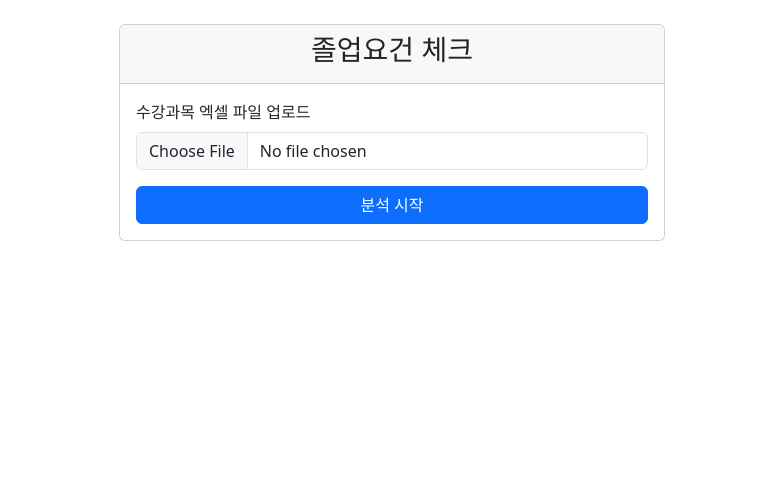
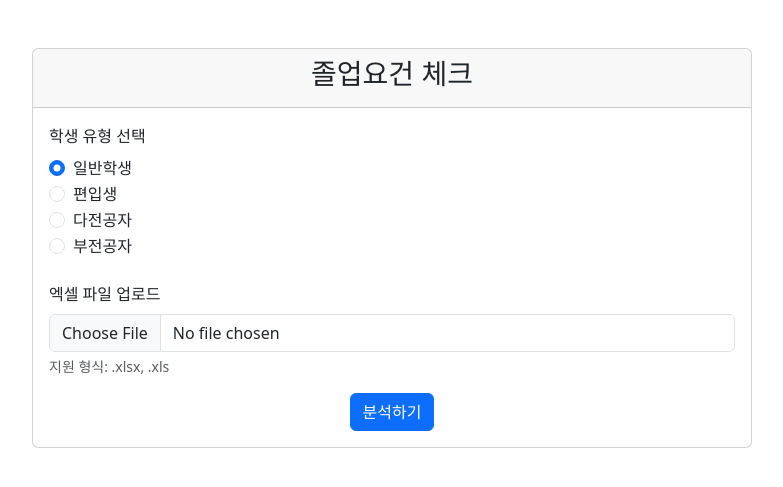
Before and after one commit to crescentfull/kuphilGraduate, a Django app: page / in a window 1280 px wide. Shown: the part 56-543 px from the top of the page, without its empty margins (248-1031 px from the left). Run offline with Django 5.2, Linux system fonts and the light colour scheme.

Commit message:
fix: 졸업요건 분석 기능 개선 및 버그 수정

```diff
--- a/graduateCheck/graduateCheck/urls.py
+++ b/graduateCheck/graduateCheck/urls.py
@@ -19,10 +19,12 @@ from django.contrib import admin
 from django.urls import path
 from django.conf import settings
 from django.conf.urls.static import static
-from myapp.views import upload_file, cleanup_files
+from myapp.views import upload_file, cleanup_files, analyze
 
 urlpatterns = [
     path('admin/', admin.site.urls),
-    path('', upload_file, name='upload_file'),
-    path('cleanup/', cleanup_files, name='cleanup_files'),
+    path('', upload_file, name='index'),
+    path('upload/', upload_file, name='upload'),
+    path('analyze/', analyze, name='analyze'),
+    path('cleanup/', cleanup_files, name='cleanup'),
 ] + static(settings.MEDIA_URL, document_root=settings.MEDIA_ROOT)
--- a/graduateCheck/myapp/templates/upload.html
+++ b/graduateCheck/myapp/templates/upload.html
@@ -1,8 +1,9 @@
 {% extends 'base.html' %}
 
 {% block content %}
+<div class="container mt-5">
     <div class="row justify-content-center">
-    <div class="col-md-6">
+        <div class="col-md-8">
             <div class="card">
                 <div class="card-header">
                     <h3 class="text-center">졸업요건 체크</h3>
@@ -16,16 +17,47 @@
 
                     <form method="post" enctype="multipart/form-data">
                         {% csrf_token %}
+
+                        <div class="mb-4">
+                            <label class="form-label">학생 유형 선택</label>
+                            <div class="form-check">
+                                <input class="form-check-input" type="radio" name="student_type" id="type_normal" value="normal" checked>
+                                <label class="form-check-label" for="type_normal">
+                                    일반학생
+                                </label>
+                            </div>
+                            <div class="form-check">
+                                <input class="form-check-input" type="radio" name="student_type" id="type_transfer" value="transfer">
+                                <label class="form-check-label" for="type_transfer">
+                                    편입생
+                                </label>
+                            </div>
+                            <div class="form-check">
+                                <input class="form-check-input" type="radio" name="student_type" id="type_double" value="double">
+                                <label class="form-check-label" for="type_double">
+                                    다전공자
+                                </label>
+                            </div>
+                            <div class="form-check">
+                                <input class="form-check-input" type="radio" name="student_type" id="type_minor" value="minor">
+                                <label class="form-check-label" for="type_minor">
+                                    부전공자
+                                </label>
+                            </div>
+                        </div>
+
                         <div class="mb-3">
-                        <label for="excel_file" class="form-label">수강과목 엑셀 파일 업로드</label>
+                            <label for="excel_file" class="form-label">엑셀 파일 업로드</label>
                             <input type="file" class="form-control" id="excel_file" name="excel_file" accept=".xlsx,.xls" required>
+                            <div class="form-text">지원 형식: .xlsx, .xls</div>
                         </div>
-                    <div class="d-grid">
-                        <button type="submit" class="btn btn-primary">분석 시작</button>
+                        <div class="text-center">
+                            <button type="submit" class="btn btn-primary">분석하기</button>
                         </div>
                     </form>
                 </div>
             </div>
         </div>
     </div>
+</div>
 {% endblock %}
--- a/graduateCheck/myapp/views.py
+++ b/graduateCheck/myapp/views.py
@@ -1,5 +1,5 @@
 from django.shortcuts import render
-from django.http import HttpResponse
+from django.http import HttpResponse, JsonResponse
 import pandas as pd
 import os
 from django.conf import settings
@@ -7,6 +7,8 @@ from django.views.decorators.http import require_http_methods
 import uuid
 import warnings
 import numpy as np
+from django.views.decorators.csrf import csrf_exempt
+import json
 
 # openpyxl 경고 메시지 숨기기
 warnings.filterwarnings('ignore', category=UserWarning, module='openpyxl')
@@ -41,62 +43,54 @@ def parse_grade_table(df):
     return data
 
 def clean_dataframe(df):
-    """엑셀 데이터 정제 함수"""
-    # 1. 헤더 탐색
-    headers = explore_headers(df)
+    """데이터프레임 정제"""
+    try:
+        # 1. 컬럼명 정규화
+        df.columns = [str(col).strip().lower() for col in df.columns]
 
-    # 2. 컬럼명 정제
-    df.columns = df.columns.str.strip().str.lower()
+        # 2. 필수 컬럼 확인 및 생성
+        required_columns = ['과목명', '이수구분', '학점']
+        for col in required_columns:
+            if col not in df.columns:
+                if col == '과목명':
+                    df.loc[:, '과목명'] = df['교과목명']
+                elif col == '이수구분':
+                    df.loc[:, '이수구분'] = df['과목구분']
+                elif col == '학점':
+                    df.loc[:, '학점'] = df['학점수']
 
-    # 3. 빈 컬럼 제거
-    df = df.dropna(axis=1, how='all')
+        # 3. 데이터 정제
+        df = df.dropna(subset=['과목명', '이수구분', '학점']).copy()
 
-    # 4. 모든 행이 NaN인 행 제거
-    df = df.dropna(how='all')
+        # 문자열 데이터만 strip() 적용
+        if df['과목명'].dtype == 'object':
+            df.loc[:, '과목명'] = df['과목명'].str.strip()
+        if df['이수구분'].dtype == 'object':
+            df.loc[:, '이수구분'] = df['이수구분'].str.strip()
 
-    # 5. 컬럼명 매핑
-    column_mapping = {
-        # 학점 관련 컬럼
-        '학점': 'credits',
-        '이수학점': 'credits',
-        '학점수': 'credits',
-        'credits': 'credits',
-        'credit': 'credits',
-        # 과목명 관련 컬럼
-        '과목명': 'course_name',
-        '과목': 'course_name',
-        '교과목명': 'course_name',
-        'course': 'course_name',
-        'course name': 'course_name',
-        # 과목유형 관련 컬럼
-        '과목유형': 'course_type',
-        '유형': 'course_type',
-        'type': 'course_type',
-        'course type': 'course_type',
-        # 이수구분 관련 컬럼
-        '이수구분': 'course_type',
-        '구분': 'course_type',
-        'classification': 'course_type'
-    }
+        # 학점은 숫자로 변환
+        df.loc[:, '학점'] = pd.to_numeric(df['학점'], errors='coerce')
 
-    # 6. 컬럼명 변경
-    df = df.rename(columns=column_mapping)
+        # 4. 과목명에서 띄어쓰기 제거 (문자열 데이터만)
+        if df['과목명'].dtype == 'object':
+            df.loc[:, '과목명'] = df['과목명'].str.replace(' ', '')
 
-    # 7. 필요한 컬럼이 있는지 확인
-    required_columns = ['credits', 'course_name']
-    missing_columns = [col for col in required_columns if col not in df.columns]
+        # 5. '취득학점포기' 데이터 처리
+        if '삭제구분' in df.columns:
+            # '취득학점포기'가 아닌 데이터만 선택
+            df = df[df['삭제구분'] != '취득학점포기'].copy()
 
-    if missing_columns:
-        raise ValueError(f"필수 컬럼이 없습니다: {', '.join(missing_columns)}")
+        # 6. 컬럼명 영문으로 변경
+        df = df.rename(columns={
+            '과목명': 'course_name',
+            '이수구분': 'course_type',
+            '학점': 'credits'
+        })
 
-    # 8. 데이터 타입 변환
-    df['credits'] = pd.to_numeric(df['credits'], errors='coerce')
-
-    # 9. NaN 값 처리
-    df = df.dropna(subset=['credits', 'course_name'])
-
-    print("정제 후 컬럼:", df.columns.tolist())
-    return df
+        return df
+    except Exception as e:
+        print(f"데이터 정제 중 오류 발생: {str(e)}")
+        raise
 
 def filter_keyword_rows(df, keyword_column, keywords):
     """특정 키워드가 포함된 행 필터링"""
@@ -111,6 +105,7 @@ def filter_keyword_rows(df, keyword_column, keywords):
 def upload_file(request):
     if request.method == 'POST' and request.FILES['excel_file']:
         excel_file = request.FILES['excel_file']
+        student_type = request.POST.get('student_type', 'normal')  # 기본값은 'normal'
 
         # 고유한 파일명 생성
         unique_filename = f"{uuid.uuid4()}_{excel_file.name}"
@@ -153,7 +148,7 @@ def upload_file(request):
                 print(f"키워드 필터링 중 오류 발생: {str(e)}")
                 # 필터링 실패해도 계속 진행
 
-            result = analyze_graduation_requirements(df)
+            result = analyze_graduation_requirements(df, student_type)
             return render(request, 'result.html', {'result': result})
         except Exception as e:
             # 에러 발생 시 파일 삭제
@@ -171,49 +166,326 @@ def cleanup_files(request):
         os.remove(file_path)
     return HttpResponse(status=200)
 
-def analyze_graduation_requirements(df):
-    # 필수 과목 목록 (실제 이수구분에 맞게 수정)
-    required_courses = {
-        '전선': ['인식론', '자료구조', '알고리즘', '운영체제', '데이터베이스'],
-        '지교': ['대학영어', '대학수학', '글쓰기'],
-        '핵교': ['철학의 이해', '윤리학', '논리학']
+def get_graduation_requirements(student_type):
+    requirements = {
+        'normal': {
+            'common_required': {
+                '심교': ['철학산책', '철학의이해'],
+                '지교': 5  # 문과대학 지정교양 과목 5개
+            },
+            '전선': [
+                '철학의문제들',
+                '동양사상과현실문제',
+                '논리학',
+                '서양철학고전읽기',
+                '동양철학고전읽기',
+                '서양고중세철학',
+                '학술답사Ⅰ',
+                '학술답사Ⅱ',
+                '학술답사Ⅲ',
+                '중국철학의이해',
+                '윤리학',
+                '서양근세철학',
+                '인식론',
+                '형이상학',
+                '한국철학의이해',
+                '서양현대철학'
+            ],
+            '전선_min': 4,  # 전공선택 과목 중 4개 이상
+            'internship_required': True
+        },
+        'transfer': {
+            '전선': [
+                '서양고중세철학',
+                '학술답사Ⅰ',
+                '학술답사Ⅱ',
+                '학술답사Ⅲ',
+                '중국철학의이해',
+                '윤리학',
+                '서양근세철학',
+                '인식론',
+                '형이상학',
+                '한국철학의이해',
+                '중국유학'
+            ],
+            '전선_min': 3  # 5개 중 3개 이상
+        },
+        'double': {
+            'common_required': {
+                '심교': ['철학산책', '철학의이해']
+            },
+            '전선': [
+                '서양고중세철학',
+                '중국철학의이해',
+                '윤리학',
+                '인식론',
+                '서양근세철학',
+                '한국철학의이해',
+                '형이상학'
+            ],
+            '전선_min': 4  # 7개 중 4개 이상
+        },
+        'minor': {
+            '전선': [
+                '철학의문제들',
+                '논리학',
+                '중국철학의이해',
+                '윤리학',
+                '서양근세철학',
+                '인식론',
+                '형이상학',
+                '한국철학의이해',
+                '서양현대철학'
+            ],
+            '전선_min': 3  # 6개 중 3개 이상
+        }
     }
+    return requirements.get(student_type, {})
 
-    # 결과 초기화
+def analyze_graduation_requirements(df, student_type):
+    requirements = get_graduation_requirements(student_type)
     result = {
         'total_credits': 0,
-        'required_courses': [],
-        'missing_courses': [],
-        'status': '미졸업'
+        'required_courses': {},
+        'missing_courses': {},
+        'status': '미졸업',
+        'details': {}
     }
 
     try:
         # 총 이수학점 계산
         result['total_credits'] = df['credits'].sum()
 
-        # 필수과목 이수 현황 체크
-        for category, courses in required_courses.items():
-            for course in courses:
-                # 키워드가 포함된 행 탐색
-                course_data = df[df['course_name'].str.contains(course, case=False, na=False)]
+        # 공통 필수 과목 체크 (일반학생, 다전공자)
+        if 'common_required' in requirements:
+            for category, courses in requirements['common_required'].items():
+                if isinstance(courses, list):
+                    for course in courses:
+                        # 심교와 핵교를 같은 이수구분으로 처리
+                        if category == '심교':
+                            course_data = df[
+                                (df['course_name'].str.contains(course, case=False, na=False)) &
+                                ((df['course_type'] == '심교') | (df['course_type'] == '핵교'))
+                            ]
+                        else:
+                            course_data = df[
+                                (df['course_name'].str.contains(course, case=False, na=False)) &
+                                (df['course_type'] == category)
+                            ]
+
+                        if not course_data.empty:
+                            if category not in result['required_courses']:
+                                result['required_courses'][category] = []
+                            result['required_courses'][category].append({
+                                'course_name': course,
+                                'category': category,
+                                'credits': course_data['credits'].iloc[0]
+                            })
+                        else:
+                            if category not in result['missing_courses']:
+                                result['missing_courses'][category] = []
+                            result['missing_courses'][category].append({
+                                'course_name': course,
+                                'category': category,
+                                'credits': 3  # 기본 학점
+                            })
+                elif isinstance(courses, int):  # 지정교양 과목 수
+                    liberal_arts_courses = df[df['course_type'] == '지교']
+                    if len(liberal_arts_courses) >= courses:
+                        if '지교' not in result['required_courses']:
+                            result['required_courses']['지교'] = []
+                        # 실제 이수한 지정교양 과목들을 추가
+                        for _, course in liberal_arts_courses.iterrows():
+                            result['required_courses']['지교'].append({
+                                'course_name': course['course_name'],
+                                'category': '지교',
+                                'credits': course['credits']
+                            })
+                    else:
+                        if '지교' not in result['missing_courses']:
+                            result['missing_courses']['지교'] = []
+                        # 이수한 지정교양 과목들을 추가
+                        for _, course in liberal_arts_courses.iterrows():
+                            result['missing_courses']['지교'].append({
+                                'course_name': course['course_name'],
+                                'category': '지교',
+                                'credits': course['credits']
+                            })
+                        # 부족한 과목 수만큼 '미이수' 표시
+                        for _ in range(courses - len(liberal_arts_courses)):
+                            result['missing_courses']['지교'].append({
+                                'course_name': '지정교양 미이수',
+                                'category': '지교',
+                                'credits': 3
+                            })
+
+        # 전공 과목 체크 (전선으로 통합)
+        if '전선' in requirements:
+            select_count = 0
+            for course in requirements['전선']:
+                course_data = df[
+                    (df['course_name'].str.contains(course, case=False, na=False)) &
+                    (df['course_type'] == '전선')
+                ]
                 if not course_data.empty:
-                    result['required_courses'].append({
+                    select_count += 1
+                    if '전선' not in result['required_courses']:
+                        result['required_courses']['전선'] = []
+                    result['required_courses']['전선'].append({
                         'course_name': course,
-                        'category': category
+                        'category': '전선',
+                        'credits': course_data['credits'].iloc[0]
                     })
                 else:
-                    result['missing_courses'].append({
+                    if '전선' not in result['missing_courses']:
+                        result['missing_courses']['전선'] = []
+                    result['missing_courses']['전선'].append({
                         'course_name': course,
-                        'category': category
+                        'category': '전선',
+                        'credits': 3  # 기본 학점
                     })
+
+            if select_count >= requirements['전선_min']:
+                result['details']['전선'] = '충족'
+            else:
+                result['details']['전선'] = '미충족'
+
+        # 인턴십 체크 (일반학생)
+        if requirements.get('internship_required', False):
+            internship_courses = df[df['course_name'].str.contains('인턴십', case=False, na=False)]
+            if not internship_courses.empty:
+                result['details']['인턴십'] = '충족'
+            else:
+                result['details']['인턴십'] = '미충족'
 
         # 졸업 가능 여부 판단
         if (result['total_credits'] >= 130 and  # 총 이수학점 130학점 이상
-            len(result['missing_courses']) == 0):  # 모든 필수과목 이수
+            len(result['missing_courses']) == 0 and  # 모든 필수과목 이수
+            all(status == '충족' for status in result['details'].values())):  # 모든 세부요건 충족
             result['status'] = '졸업가능'
+
+        # 각 이수구분별 과목들을 가나다 순으로 정렬
+        for category in result['required_courses']:
+            result['required_courses'][category] = sorted(
+                result['required_courses'][category],
+                key=lambda x: x['course_name']
+            )
+
+        for category in result['missing_courses']:
+            result['missing_courses'][category] = sorted(
+                result['missing_courses'][category],
+                key=lambda x: x['course_name']
+            )
 
     except Exception as e:
         result['error'] = str(e)
         result['status'] = '오류'
 
     return result
+
+@csrf_exempt
+def analyze(request):
+    if request.method == 'POST':
+        try:
+            excel_file = request.FILES['excel_file']
+            student_type = request.POST.get('student_type', 'normal')
+
+            # 파일 저장
+            file_path = os.path.join(settings.MEDIA_ROOT, excel_file.name)
+            with open(file_path, 'wb+') as destination:
+                for chunk in excel_file.chunks():
+                    destination.write(chunk)
+
+            # 엑셀 파일 읽기
+            df = pd.read_excel(file_path)
+
+            # 졸업요건 분석
+            result = analyze_graduation_requirements(df, student_type)
+
+            # 파일 삭제
+            os.remove(file_path)
+
+            return render(request, 'result.html', {'result': result})
+
+        except Exception as e:
+            return JsonResponse({'error': str(e)}, status=400)
+
+    return JsonResponse({'error': '잘못된 요청입니다.'}, status=400)
+
+def analyze_completed_courses(df):
+    """이수한 과목 분석"""
+    completed_courses = {}
+
+    for _, row in df.iterrows():
+        course_name = row['course_name']
+        if course_name not in completed_courses:
+            completed_courses[course_name] = {
+                'course_name': course_name,
+                'category': row['course_type'],
+                'credits': row['credits']
+            }
+
+    return completed_courses
+
+def process_excel(df, major, student_id):
+    """엑셀 데이터 처리 및 졸업 요건 검사"""
+    try:
+        # 1. 데이터 정제
+        df = clean_dataframe(df)
+
+        # 2. 전공별 졸업 요건 가져오기
+        requirements = get_graduation_requirements(major)
+
+        # 3. 이수 과목 분석
+        completed_courses = analyze_completed_courses(df)
+
+        # 4. 필수 과목 검사
+        required_courses = []
+        missing_courses = []
+
+        for course in requirements['required_courses']:
+            if course['course_name'] in completed_courses:
+                required_courses.append({
+                    'course_name': course['course_name'],
+                    'category': course['category'],
+                    'credits': completed_courses[course['course_name']]['credits']
+                })
+            else:
+                missing_courses.append({
+                    'course_name': course['course_name'],
+                    'category': course['category'],
+                    'credits': course['credits']
+                })
+
+        # 5. 이수구분별 과목 그룹화 및 정렬
+        def group_and_sort_courses(courses):
+            # 이수구분별로 그룹화
+            grouped = {}
+            for course in courses:
+                category = course['category']
+                if category not in grouped:
+                    grouped[category] = []
+                grouped[category].append(course)
+
+            # 각 그룹 내에서 과목명 오름차순 정렬
+            for category in grouped:
+                grouped[category] = sorted(grouped[category], key=lambda x: x['course_name'])
+
+            return grouped
+
+        required_courses_grouped = group_and_sort_courses(required_courses)
+        missing_courses_grouped = group_and_sort_courses(missing_courses)
+
+        # 6. 결과 반환
+        return {
+            'student_id': student_id,
+            'major': major,
+            'total_credits': sum(course['credits'] for course in completed_courses.values()),
+            'required_credits': requirements['required_credits'],
+            'required_courses': required_courses_grouped,
+            'missing_courses': missing_courses_grouped,
+            'elective_courses': sorted(completed_courses.values(), key=lambda x: x['course_name'])
+        }
+    except Exception as e:
+        print(f"데이터 처리 중 오류 발생: {str(e)}")
+        raise
```
Also changed, not shown: graduateCheck/myapp/templates/result.html (+56 -41 lines). Lines whose indentation alone changed are shown as unchanged.
